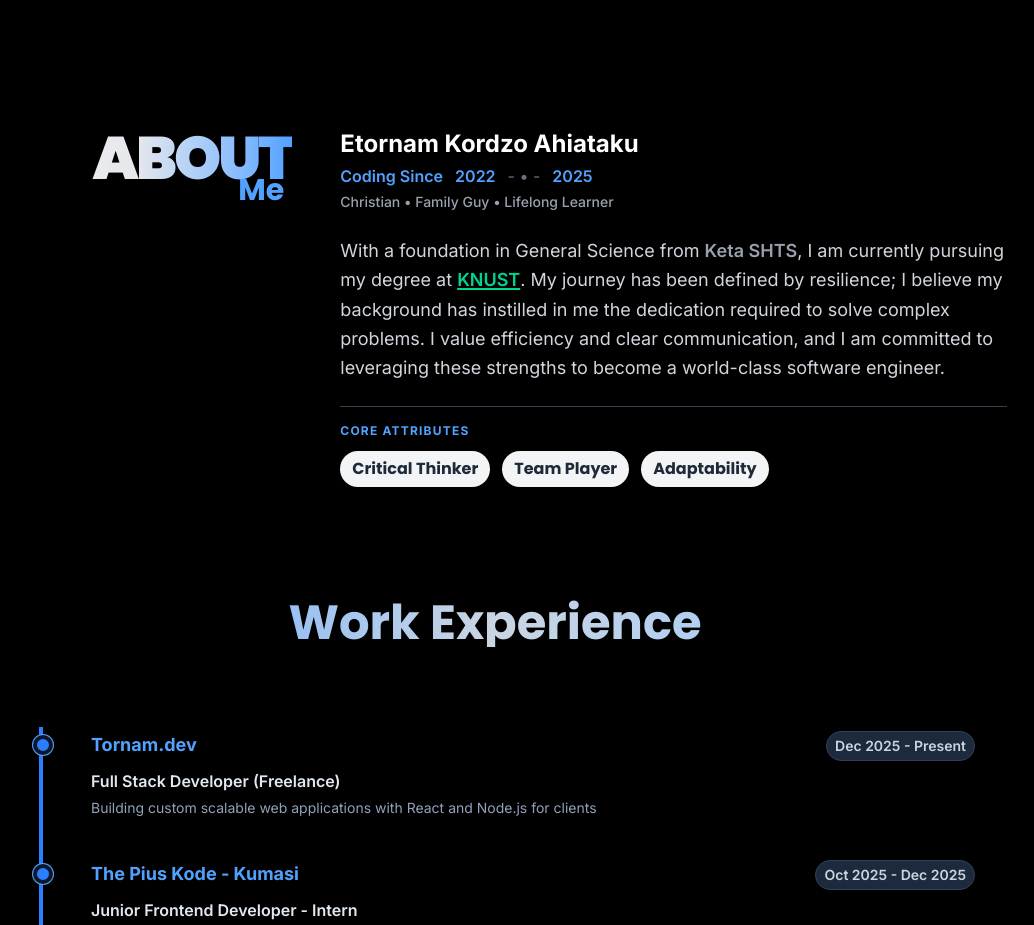
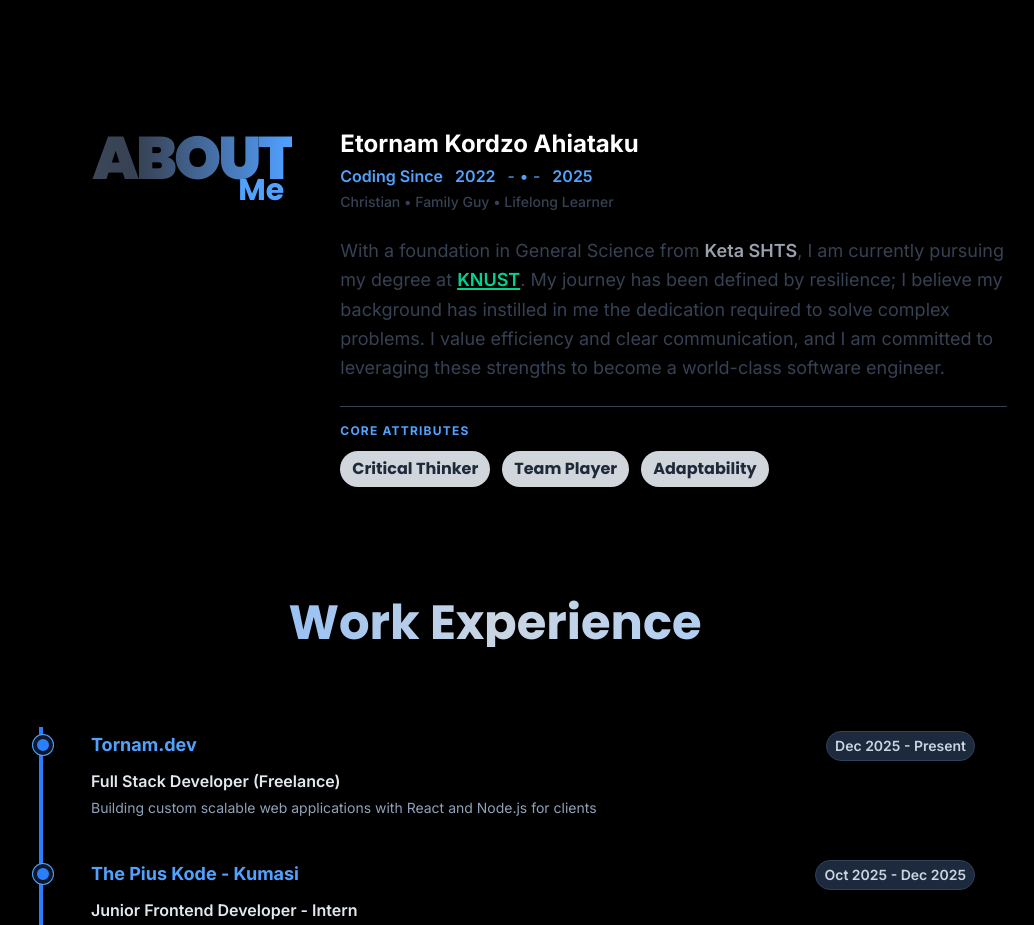
Before and after one commit to etor01/dev-tornam, a Next.js app: page / in a window 1280 px wide. Shown: the part 800-1725 px from the top of the page, without its empty margins (145-1179 px from the left). Built offline with nearby package versions, Linux system fonts and the light colour scheme.

Commit message:
[Patch]  changed text color to gray 600

```diff
--- a/src/app/components/sections/About.tsx
+++ b/src/app/components/sections/About.tsx
@@ -10,7 +10,7 @@ export default function About() {
 
                 {/* LEFT COLUMN: Title  */}
                 <div className="font-[poppins] md:col-span-4 md:sticky md:top-8 text-center md:text-right">
-                    <h2 className="text-4xl md:text-6xl font-extrabold bg-linear-to-r from-gray-100 via-gray-200 to-blue-400 bg-clip-text text-transparent tracking-tighter uppercase mb-2 transition-all">
+                    <h2 className="text-4xl md:text-6xl font-extrabold bg-linear-to-r from-gray-600 via-gray-700 to-blue-400 bg-clip-text text-transparent tracking-tighter uppercase mb-2 transition-all">
                         About
                     </h2>
                     <span className="block text-2xl md:text-3xl font-bold text-blue-400 -mt-4 md:-mt-6 mr-0 md:mr-2">
@@ -25,15 +25,15 @@ export default function About() {
                     <div>
                         <h3 className="text-2xl font-bold text-white">Etornam Kordzo Ahiataku</h3>
                         <p className="text-blue-400 font-semibold mt-1">
-                            Coding Since &nbsp; 2022 <span className="text-gray-500 font-normal mx-2">- • -</span> {currentYear}
+                            Coding Since &nbsp; 2022 <span className="text-gray-00 font-normal mx-2">- • -</span> {currentYear}
                         </p>
-                        <p className="text-sm text-gray-400 font-medium mt-1">
+                        <p className="text-sm text-gray-700 font-medium mt-1">
                             Christian • Family Guy • Lifelong Learner
                         </p>
                     </div>
 
                     {/* Main Bio */}
-                    <p className="text-gray-300 leading-relaxed text-lg text-pretty">
+                    <p className="text-gray-700 leading-relaxed text-lg text-pretty">
                         With a foundation in General Science from <span className="font-semibold text-gray-400 hover:text-blue-300 cursor-default transition-colors">Keta SHTS</span>,
                         I am currently pursuing my degree at{' '}
 
@@ -41,7 +41,7 @@ export default function About() {
                             href="https://www.knust.edu.gh"
                             target="_blank"
                             rel="noopener noreferrer"
-                            className="text-emerald-400 font-semibold hover:text-emerald-300 underline decoration-2 underline-offset-2 transition-colors"
+                            className="text-emerald-400 font-semibold hover:text-emerald-600 underline decoration-2 underline-offset-2 transition-colors"
                         >
                             KNUST
                         </Link>.
@@ -67,7 +67,7 @@ export default function About() {
 
 function AttributeBadge({ label }: { label: string }) {
     return (
-        <span className="font-[poppins] px-3 py-1.5 bg-gray-100 text-gray-800 rounded-full text-md font-bold  ">
+        <span className="font-[poppins] px-3 py-1.5 bg-gray-300 text-gray-800 rounded-full text-md font-bold  ">
             {label}
         </span>
     );
```
